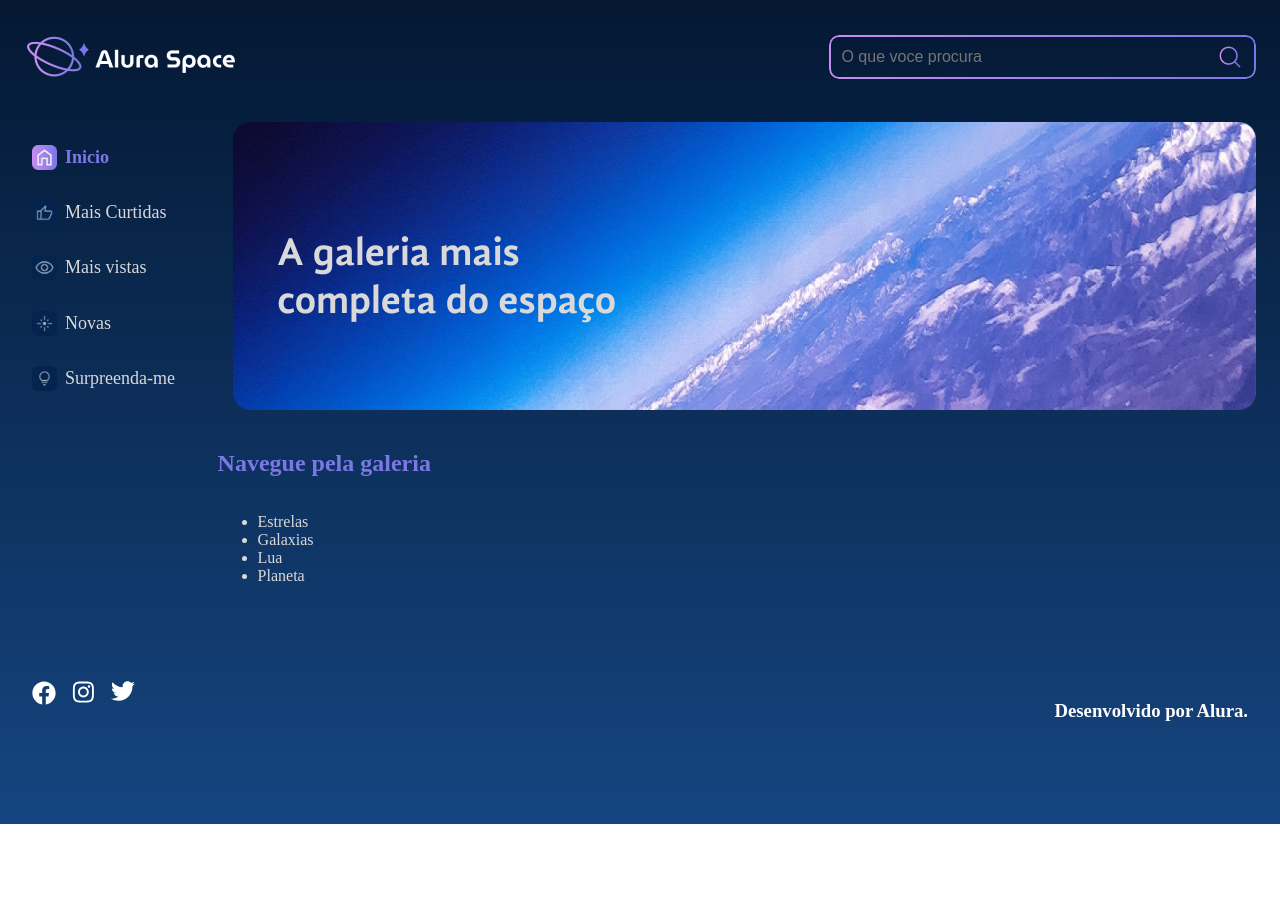
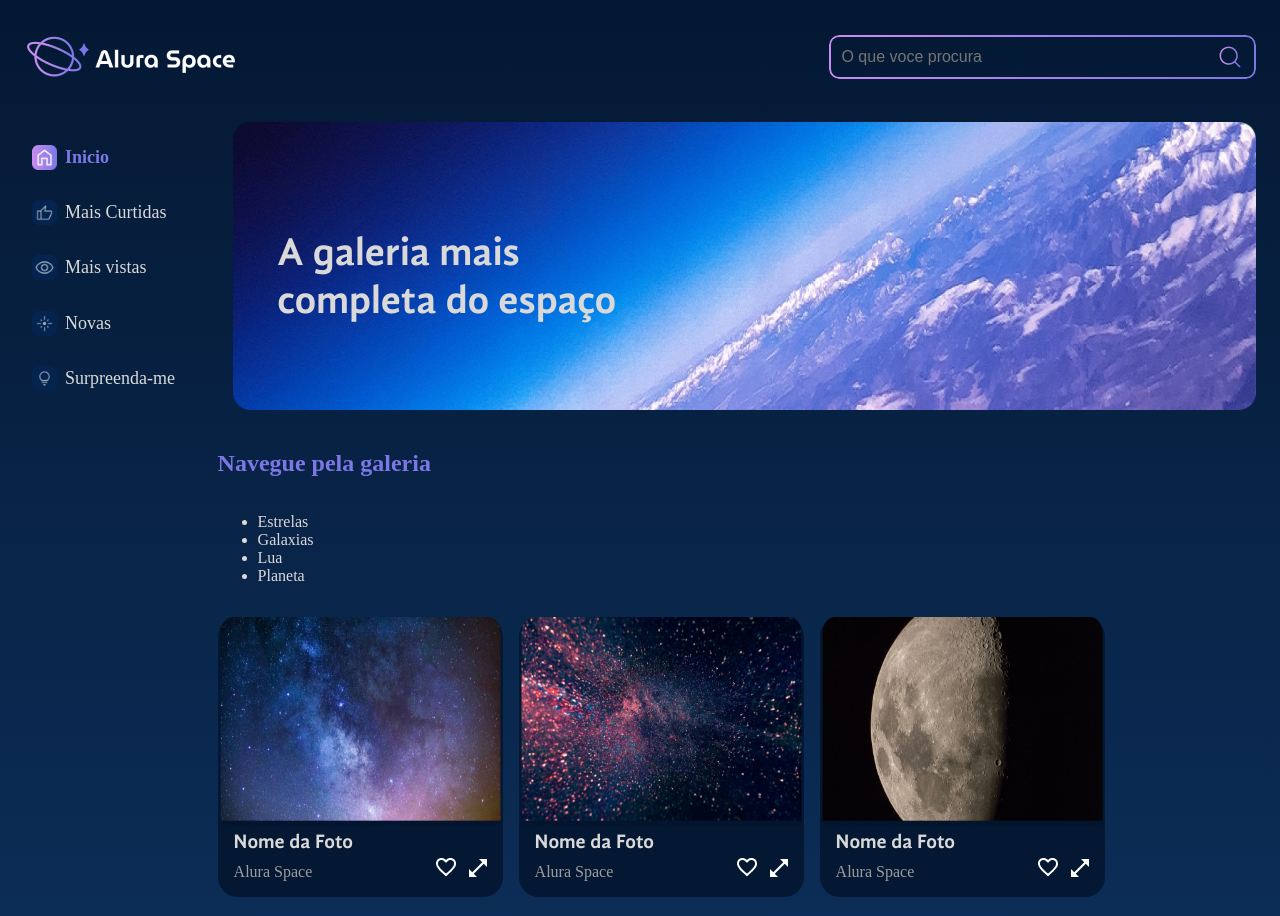
Before and after one commit to MatheusGorga/alura-space, a React (Create React App) app: page / in a window 1280 px wide. Shown: the top 916 px of the page. Before the commit the page ends 824 px from the top, so only its background shows below. Built offline with nearby package versions, Linux system fonts and the light colour scheme.

Commit message:
fix galeria

```diff
--- a/src/components/galeria/Galeria.jsx
+++ b/src/components/galeria/Galeria.jsx
@@ -1,12 +1,33 @@
 import Tags from '../tags/Tags';
 import styles from './Galeria.module.scss';
+import fotos from './fotos.json';
 
 function Galeria() {
   return (
     <div className={styles.galeria}>
       <h2>Navegue pela galeria</h2>
       <Tags />
-      <ul></ul>
+      <ul className={styles.galeria__cards}>
+        {fotos.map((foto) => {
+          return (
+            <li key={foto.id} className={styles.galeria__card}>
+              <img
+                className={styles.galeria__imagem}
+                src={foto.imagem}
+                alt={foto.titulo}
+              />
+              <p className={styles.galeria__descricao}>{foto.titulo}</p>
+              <div>
+                <p>{foto.creditos}</p>
+                <span>
+                  <img src='/assets/favorito.png' alt='icone para curtir' />
+                  <img src='/assets/open.png' alt='icone para abrir modal' />
+                </span>
+              </div>
+            </li>
+          );
+        })}
+      </ul>
     </div>
   );
 }
--- /dev/null
+++ b/src/components/galeria/fotos.json
@@ -0,0 +1,72 @@
+[
+  {
+    "titulo": "Nome da Foto",
+    "creditos": "Alura Space",
+    "imagem": "/assets/imagens/galeria/foto-1.png",
+    "id": "1",
+    "tag": "Galáxias"
+  },
+  {
+    "titulo": "Nome da Foto",
+    "creditos": "Alura Space",
+    "imagem": "/assets/imagens/galeria/foto-2.png",
+    "id": "2",
+    "tag": "Estrelas"
+  },
+  {
+    "titulo": "Nome da Foto",
+    "creditos": "Alura Space",
+    "imagem": "/assets/imagens/galeria/foto-3.png",
+    "id": "3",
+    "tag": "Lua"
+  },
+  {
+    "titulo": "Nome da Foto",
+    "creditos": "Alura Space",
+    "imagem": "/assets/imagens/galeria/foto-4.png",
+    "id": "4",
+    "tag": "Galáxias"
+  },
+  {
+    "titulo": "Nome da Foto",
+    "creditos": "Alura Space",
+    "imagem": "/assets/imagens/galeria/foto-5.png",
+    "id": "5",
+    "tag": "Estrelas"
+  },
+  {
+    "titulo": "Nome da Foto",
+    "creditos": "Alura Space",
+    "imagem": "/assets/imagens/galeria/foto-6.png",
+    "id": "6",
+    "tag": "Nebulosas"
+  },
+  {
+    "titulo": "Nome da Foto",
+    "creditos": "Alura Space",
+    "imagem": "/assets/imagens/galeria/foto-7.png",
+    "id": "7",
+    "tag": "Galáxias"
+  },
+  {
+    "titulo": "Nome da Foto",
+    "creditos": "Alura Space",
+    "imagem": "/assets/imagens/galeria/foto-8.png",
+    "id": "8",
+    "tag": "Nebulosas"
+  },
+  {
+    "titulo": "Nome da Foto",
+    "creditos": "Alura Space",
+    "imagem": "/assets/imagens/galeria/foto-9.png",
+    "id": "9",
+    "tag": "Estrelas"
+  },
+  {
+    "titulo": "Nome da Foto",
+    "creditos": "Alura Space",
+    "imagem": "/assets/imagens/galeria/foto-10.png",
+    "id": "10",
+    "tag": "Estrelas"
+  }
+]
```
